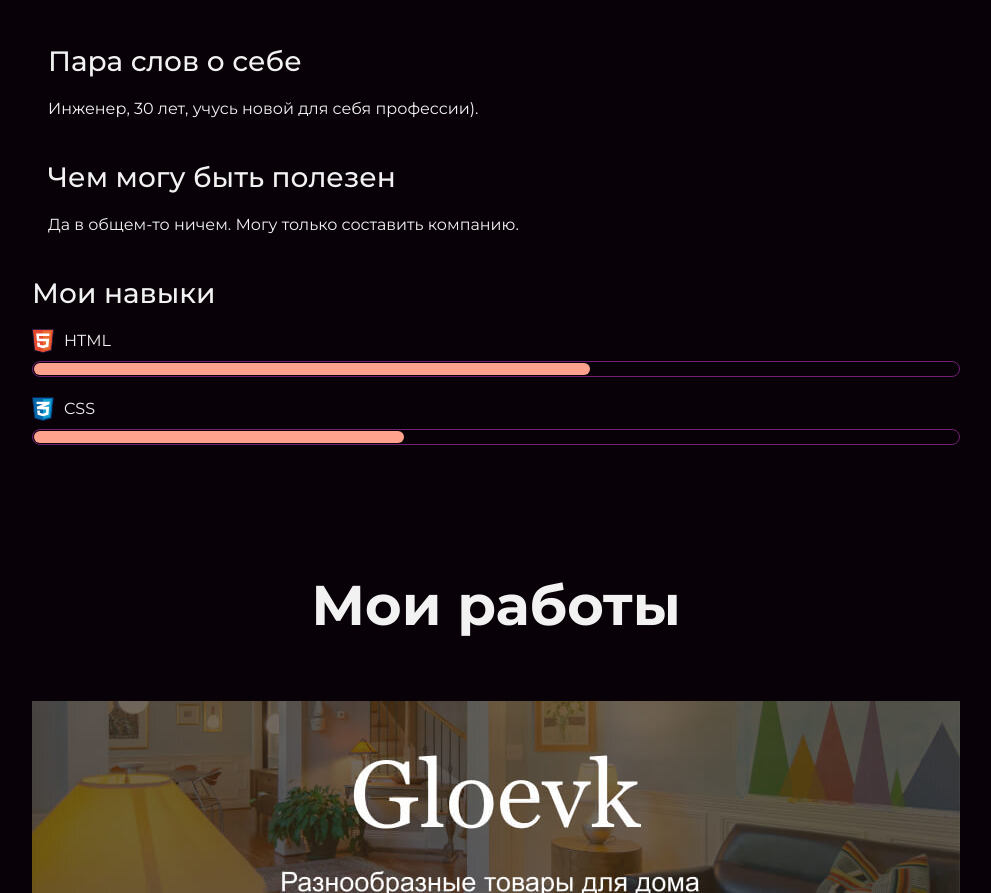
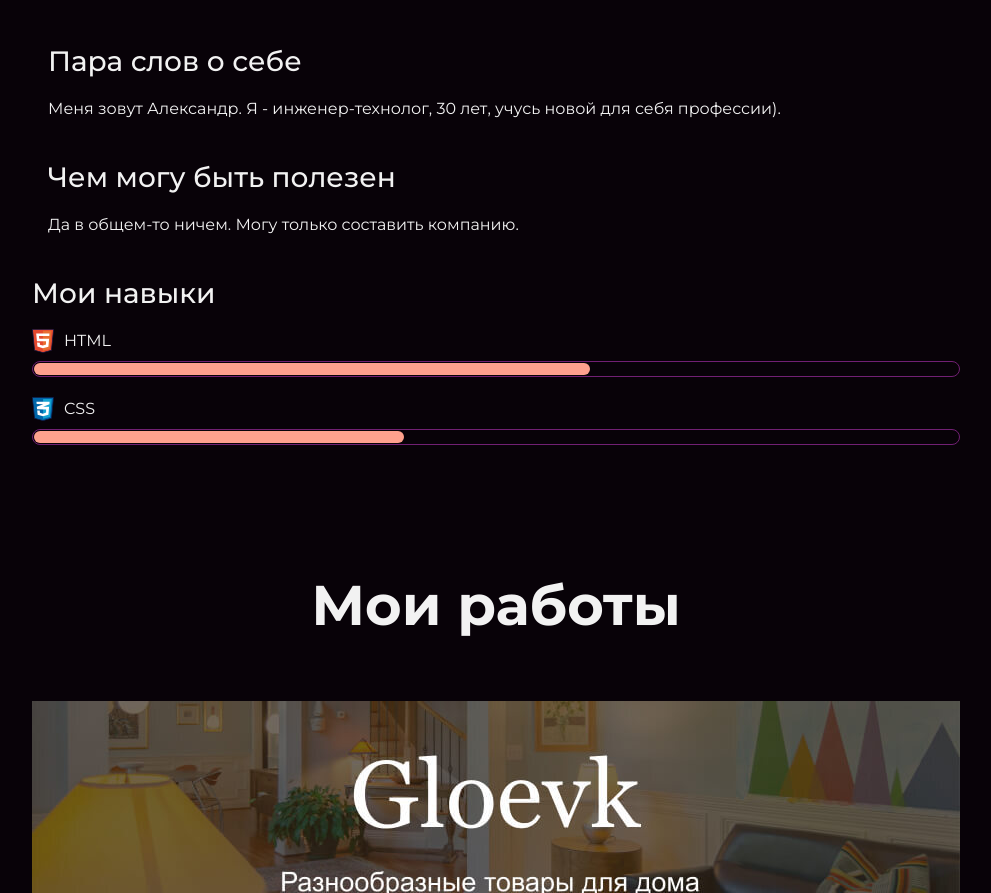
Before and after one commit to LaMorTe77/my-site, a plain HTML site: page index.html in a window 1280 px wide. Shown: the part 1567-2460 px from the top of the page, without its empty margins (144-1135 px from the left). Drawn offline with Linux system fonts and the light colour scheme.

Commit message:
добавил слова о себе)

```diff
--- a/index.html
+++ b/index.html
@@ -33,7 +33,7 @@
       </figure>
       <div class="container">
       <h3>Пара слов о себе</h3>
-      <p>Инженер, 30 лет, учусь новой для себя профессии).</p>
+      <p>Меня зовут Александр. Я - инженер-технолог, 30 лет, учусь новой для себя профессии).</p>
       <h3>Чем могу быть полезен</h3>
       <p>Да в общем-то ничем. Могу только составить компанию.</p>
       </div>
```
